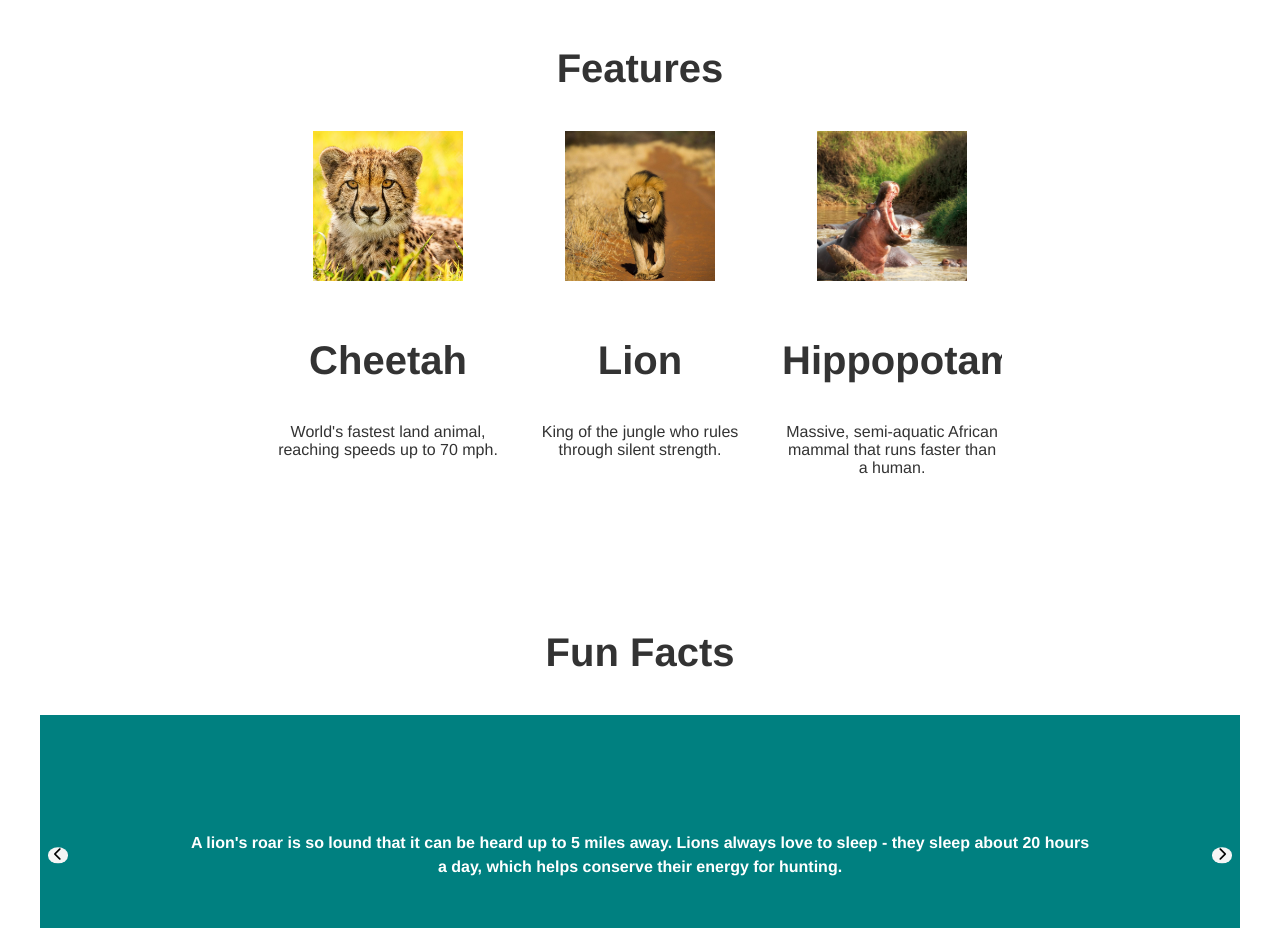
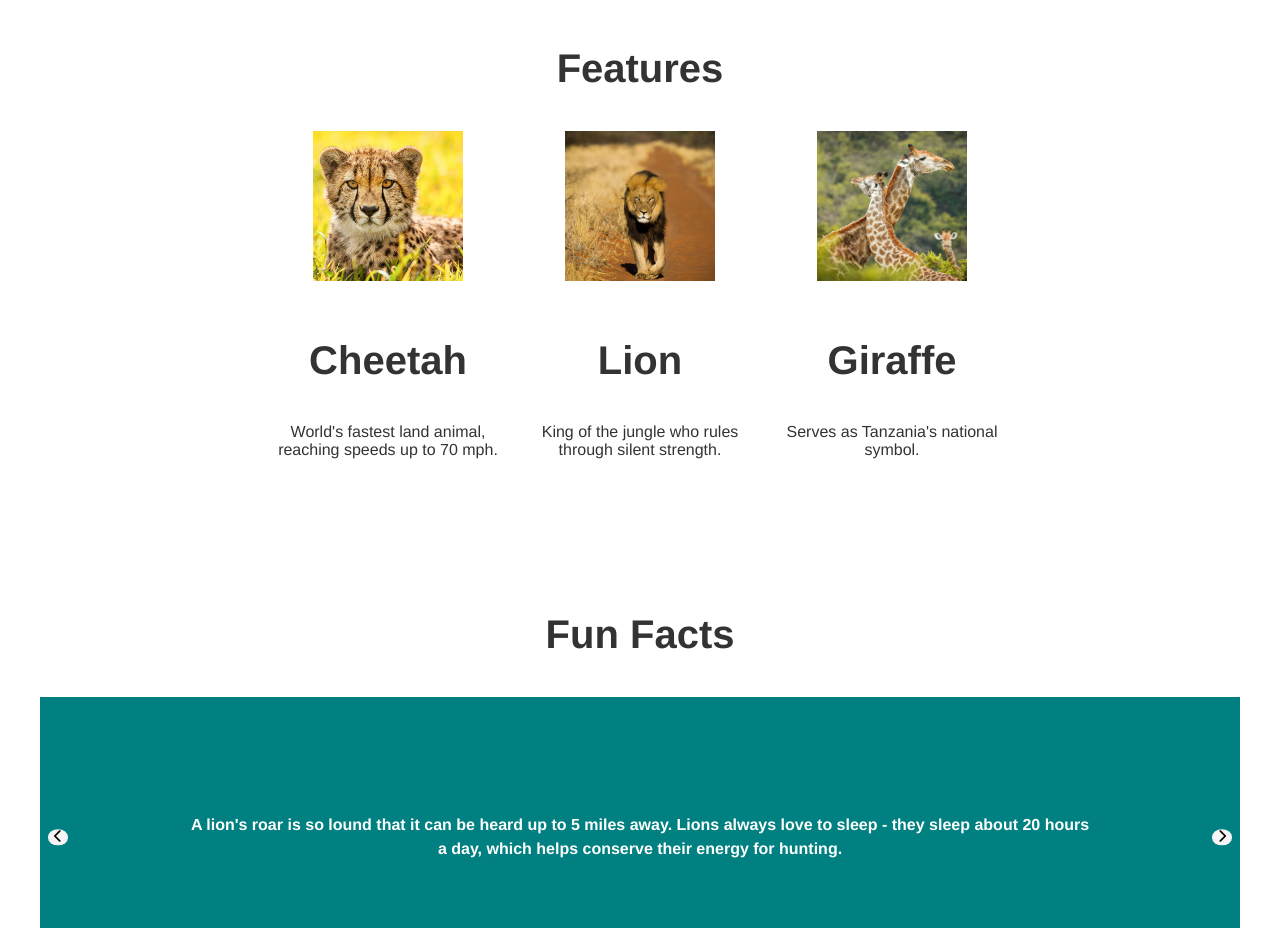
Before and after one commit to Jashvin0805/mp1, a website built with webpack: page src/index.html in a window 1280 px wide. Shown: the part 2220-3148 px from the top of the page. Built offline with nearby package versions, Linux system fonts and the light colour scheme; files whose address does not match are found by name.

Commit message:
Modified Multi-Layout.

```diff
--- a/src/index.html
+++ b/src/index.html
@@ -131,12 +131,12 @@
                 </div>
                 <!-- Image 3 -->
                 <div class="feature_item">
-                    <img src="assets/animal8.webp" alt="">
+                    <img src="assets/animal8.jpg" alt="">
                     <h4 class="feature_minititle">
-                        Hippopotamus
+                        Giraffe
                     </h4>
                     <p class="feature_text">
-                        Massive, semi-aquatic African mammal that runs faster than a human.
+                        Serves as Tanzania's national symbol.
                     </p>
                 </div>
             </div>
```
Also changed, not shown: src/assets/animal8.jpg (added), src/assets/animal8.webp (deleted).
